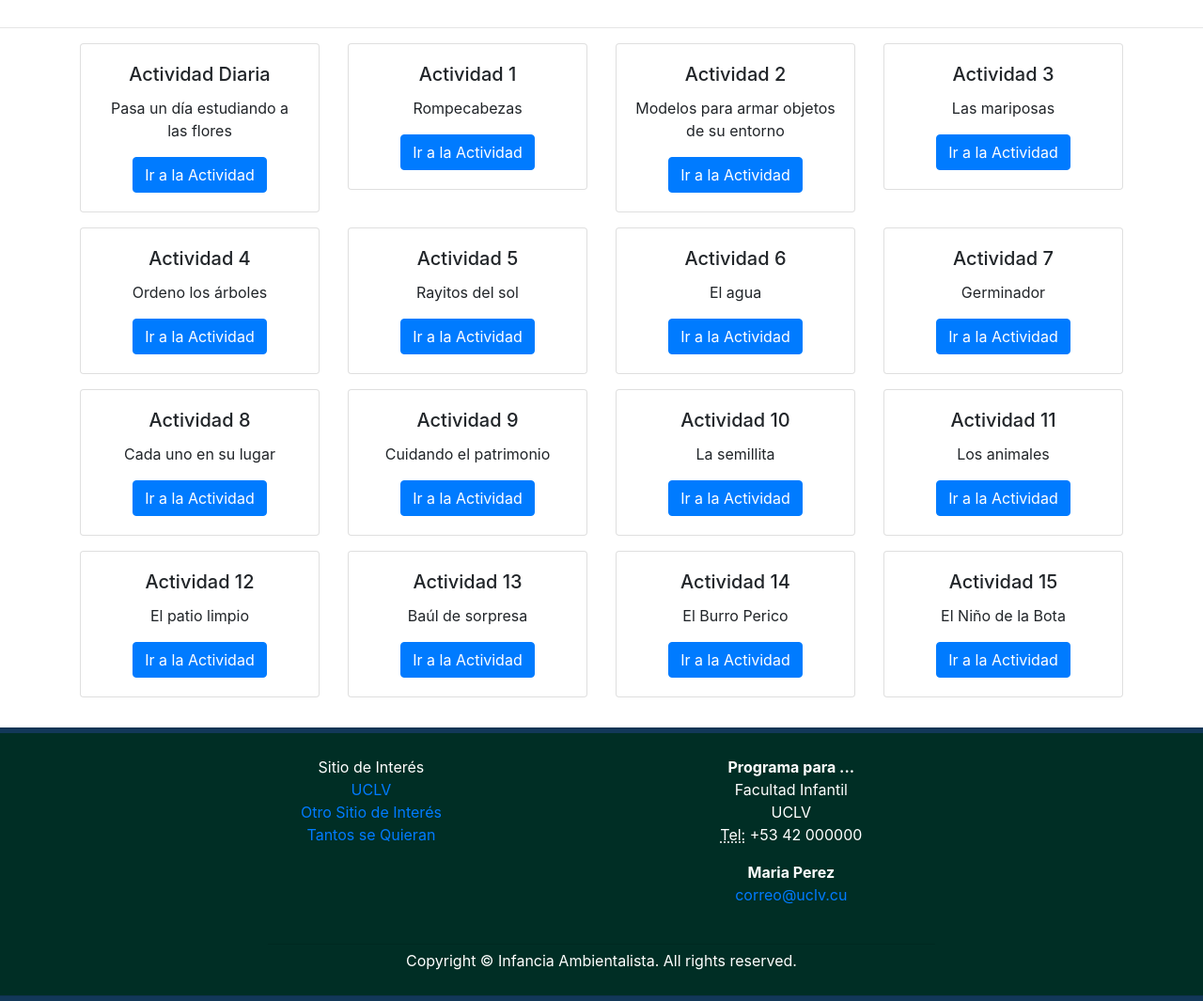
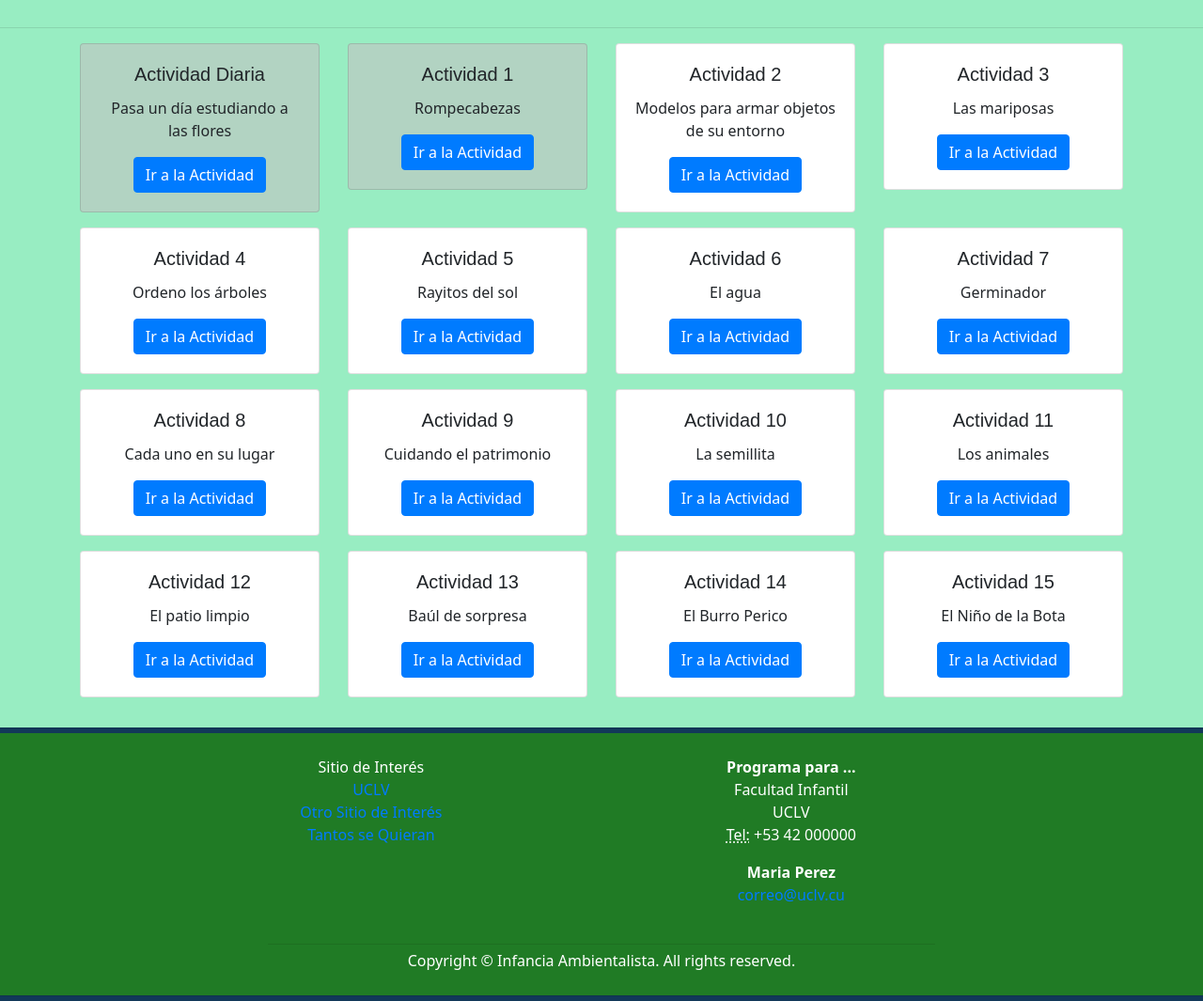
Before and after one commit to HTACuba/webapp, a plain HTML site: page actividades.html in a window 1280 px wide. Shown: the part 145-1210 px from the top of the page at 94% size. Drawn offline with Linux system fonts and the light colour scheme.

Commit message:
colores de hoy revisar

```diff
--- a/actividades.html
+++ b/actividades.html
@@ -7,10 +7,18 @@
 <title>Actividades</title>
 <!-- Bootstrap -->
 <link href="css/bootstrap-4.0.0.css" rel="stylesheet">
+<link rel="stylesheet" href="css/index.css" type="text/css">
+    <style>
+      @import url(./Noto_Sans/NotoSans-BoldItalic.ttf);
+      @import url(./Noto_Sans/NotoSans-Regular.ttf);
+      @import url(./Noto_Sans/NotoSans-Bold.ttf);
+      @import url(./Noto_Sans/NotoSans-Italic.ttf);
+      @import url(./Fjalla_One/FjallaOne-Regular.ttf);
+    </style>
 </head>
 <body>
 <nav class="navbar navbar-expand-lg navbar-dark bg-dark " style="position: sticky; top: 0px;z-index: 1;
-    background-color: #002e25 !important; ">
+    background-color: #207b25 !important; ">
     <div class="container"> <a class="navbar-brand" href="index.html">Infancia Ambientalista</a>
         <button class="navbar-toggler" type="button" data-toggle="collapse" data-target="#navbarSupportedContent" aria-controls="navbarSupportedContent" aria-expanded="false" aria-label="Toggle navigation"> <span class="navbar-toggler-icon"></span> </button>
         <div class="collapse navbar-collapse" id="navbarSupportedContent">
@@ -51,7 +59,7 @@
 <div class="container">
     <div class="row text-center">
         <div class="col-sm-6 col-md-4 col-lg-3 pb-3">
-            <div class="card">
+            <div class="card" style="background-color: #b2d3c2">
                 <div class="card-body">
                     <h5 class="card-title">Actividad Diaria</h5>
                     <p class="card-text">Pasa un día estudiando a las flores</p>
@@ -60,7 +68,7 @@
             </div>
         </div>
         <div class="col-sm-6 col-md-4 col-lg-3 pb-3">
-            <div class="card">
+            <div class="card" style="background-color: #b2d3c2">
                 <div class="card-body">
                     <h5 class="card-title">Actividad 1</h5>
                     <p class="card-text">Rompecabezas</p>
@@ -197,12 +205,12 @@
 </div>
 <hr style="background-color: #123859; height: 5px; margin: 16px 0 0 0;"/>
     <footer class="bg-dark text-center text-white d-flex justify-content-center align-items-center relative-bottom" style="
-        background-color: #002e25 !important;">
+        background-color: #207b25 !important;">
 
 	    <div class="container mr-0 ml-0 d-flex justify-content-center align-items-center">
 		    <div class="col-12 col-md-9 col-lg-8">
 			    <div class="container bg-dark p-4" style="
-                    background-color: #002e25 !important;">
+                    background-color: #207b25 !important;">
 				    <div class="row">
 					    <div class="col-6 col-md-8 col-lg-7">
 						    <div class="row text-center">
--- a/css/index.css
+++ b/css/index.css
@@ -1,7 +1,7 @@
 body {
     margin: 0px;
     font-family: 'Noto Sans', sans-serif;
-    background-color: #EDF2C2;
+    background-color: #98edc2;
 
 }
 
```
Also changed, not shown: documentales.html (+8 -0 lines), folletos.html (+8 -0 lines), galeria.html (+8 -0 lines), index.html (+7 -6 lines), videos.html (+8 -0 lines).
